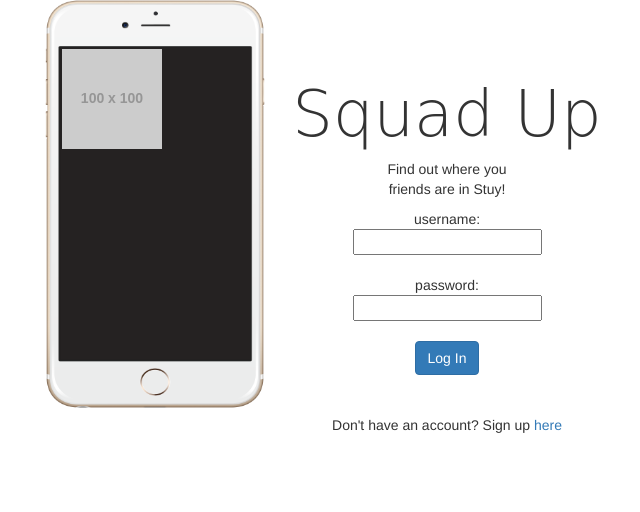
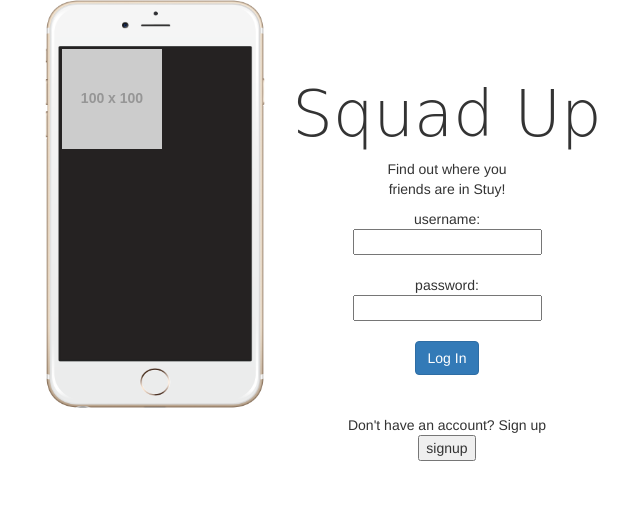
Before and after one commit to FelixRiegBaumhauer/squadup, a Flask app: page / in a window 1280 px wide. Shown: the part 41-553 px from the top of the page, without its empty margins (388-1028 px from the left). Run offline with Flask 2, Linux system fonts and the light colour scheme; grey boxes labelled with a size stand in for pictures from a placeholder-image service; some libraries are stand-ins or nearby versions.

Commit message:
more features

```diff
--- a/app.py
+++ b/app.py
@@ -10,11 +10,13 @@ app = Flask(__name__)
 app.secret_key = 'seizetheday' #maybe this os.urandom(32)
 secret=""
 
-@app.route('/')
+@app.route("/")
 def main():
     if(secret in session):
         return render_template('main.html')
     return render_template("login.html")
+
+
 
 
 @app.route("/login", methods=["POST"])
@@ -35,15 +37,26 @@ def verify_login():
     return render_template('login.html')
 
 
+
+
 @app.route("/logout")
 def log_user_out():
+    print session
     session.pop(secret)
-    return redirect(url_for('main'))
+    #return redirect(url_for('main'))
+    return render_template("login.html")##THIS IS A QUICK FIX
+##THIS SHOULD BE FIXED IN THE FUTURE
+
+
+
 
 
 @app.route("/signup_page")
 def present_signup():
     return render_template('signup.html')
+
+
+
 
 
 @app.route("/signup", methods=["POST"])
@@ -59,7 +72,6 @@ def verify_signup():
     hashPassObj = hashlib.sha1()
     hashPassObj.update(given_pass2)
     hashed_pass2 = hashPassObj.hexdigest()
-
 
     permission = utils.auth.make_account(given_user, hashed_pass1, hashed_pass2)
 
@@ -79,6 +91,7 @@ def main():
 
 
 if __name__ == '__main__':
-    app.run(debug=True)
+    debug=True
+    app.run()
     #app.run()
     #app.run('127.0.0.1', port=5000)
--- a/templates/login.html
+++ b/templates/login.html
@@ -76,10 +76,15 @@ img {
 
           <br>
           <br>
-    Don't have an account? Sign up <a href="#"> here </a>
+	  Don't have an account? Sign up
+	  <form action="/signup_page">
+	    <input type="submit" value="signup" />
+	  </form>
+	  <!--
+	  <a href="#"> here </a>
             <br>
             <br>
-
+	    -->
 
       </div>
       <center>
```
Also changed, not shown: templates/main.html (+10 -0 lines).
